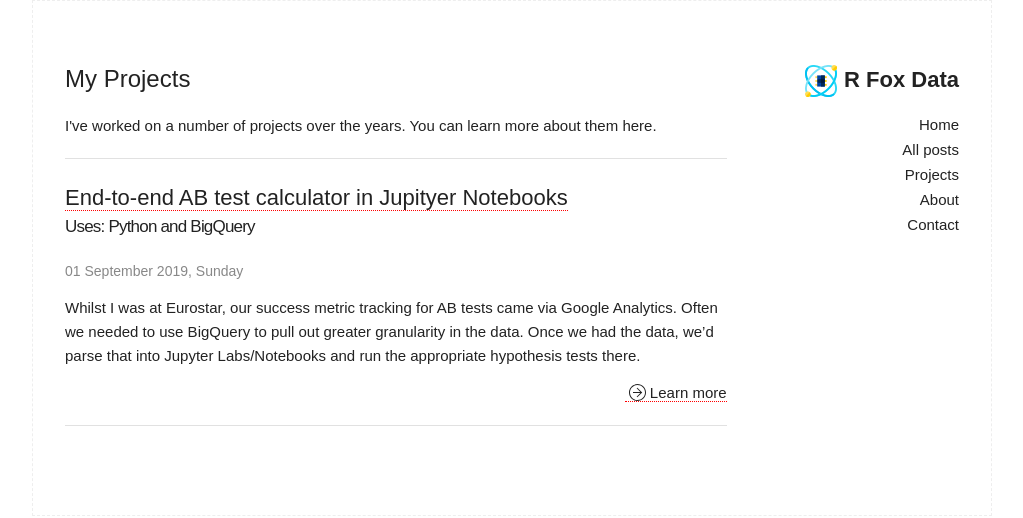
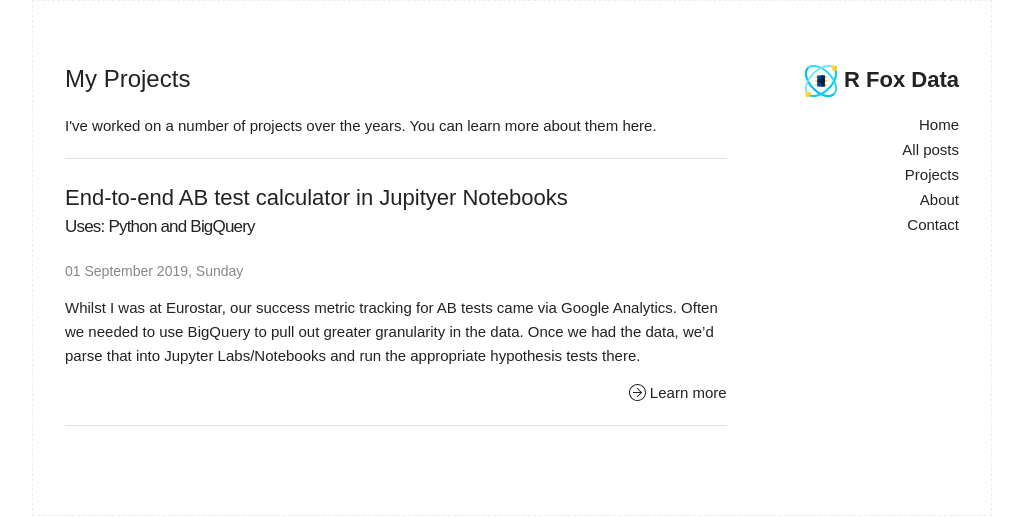
Before and after one commit to rjjfox/rjjfox.github.io, a Jekyll site: the page built from projects.html, in a window 1280 px wide. Shown: the top 518 px of the page, without its empty margins (128-1151 px from the left). Built offline with Jekyll 4.4.1, drawn with Linux system fonts in a browser that asks for light colours.

Commit message:
cleaning up

```diff
--- a/_sass/_base.scss
+++ b/_sass/_base.scss
@@ -184,11 +184,6 @@ a:hover {
   color: #b1b1b1;
   text-decoration: underline;
 }
-
-
-
-// TODO
-
 
 /* Buttons
 –––––––––––––––––––––––––––––––––––––––––––––––––– */
--- a/_sass/_layout.scss
+++ b/_sass/_layout.scss
@@ -228,7 +228,7 @@ p.readmore {
 }
 
 .article-content a {
-  border-bottom:1px dotted red;
+  // border-bottom:1px dotted red;
   text-decoration:none;
 }
 .article-content a:hover {
```
